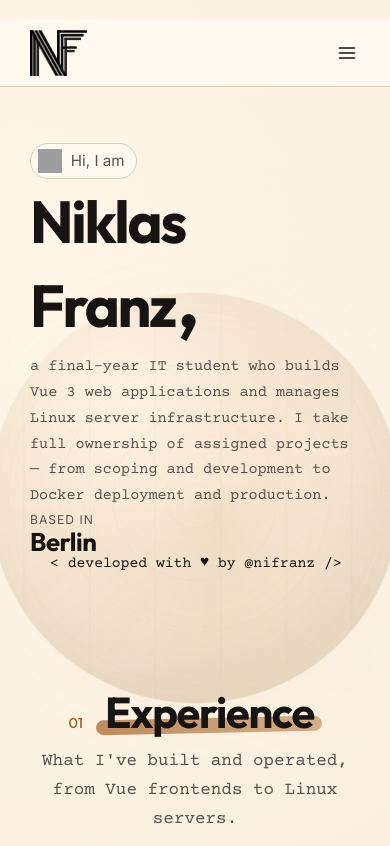
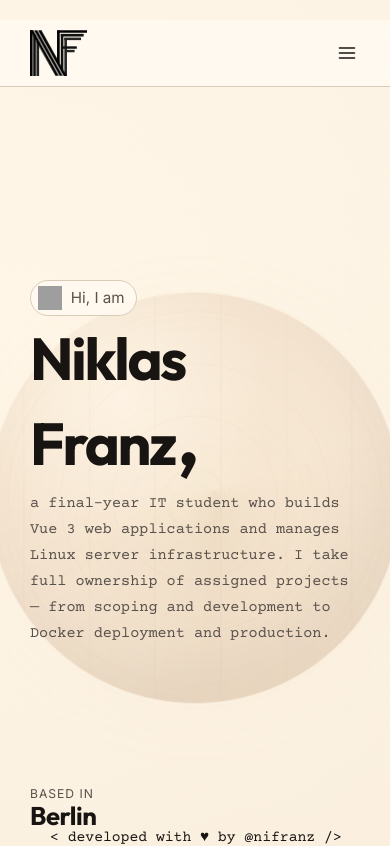
Before and after one commit to nifranz/homepage, a Vue app: page / in a window 390 px wide. Shown: the top 846 px of the page. Built offline with nearby package versions, Linux system fonts and the light colour scheme; grey boxes are pictures that could not be loaded.

Commit message:
fix: capture mobile hero height once on mount to avoid browser chrome reflow

```diff
--- a/src/components/HeroSection.vue
+++ b/src/components/HeroSection.vue
@@ -100,6 +100,12 @@ function syncHeroOffset() {
   );
 }
 
+function setMobileHeroHeight() {
+  if (!heroRef.value) return;
+  const height = window.innerHeight - heroRef.value.offsetTop;
+  heroRef.value.style.setProperty("--hero-mobile-height", `${height}px`);
+}
+
 function handleResize() {
   if (resizeRafId !== null) {
     cancelAnimationFrame(resizeRafId);
@@ -113,6 +119,7 @@ function handleResize() {
 
 onMounted(() => {
   syncHeroOffset();
+  setMobileHeroHeight();
   window.addEventListener("resize", handleResize);
 
   if (window.matchMedia("(prefers-reduced-motion: reduce)").matches) {
--- a/src/style.css
+++ b/src/style.css
@@ -1408,8 +1408,8 @@ main {
 
 @media (max-width: 700px) {
   .hero {
-    min-height: unset;
-    height: auto;
+    min-height: var(--hero-mobile-height);
+    height: var(--hero-mobile-height);
   }
 
   .site-header {
```
